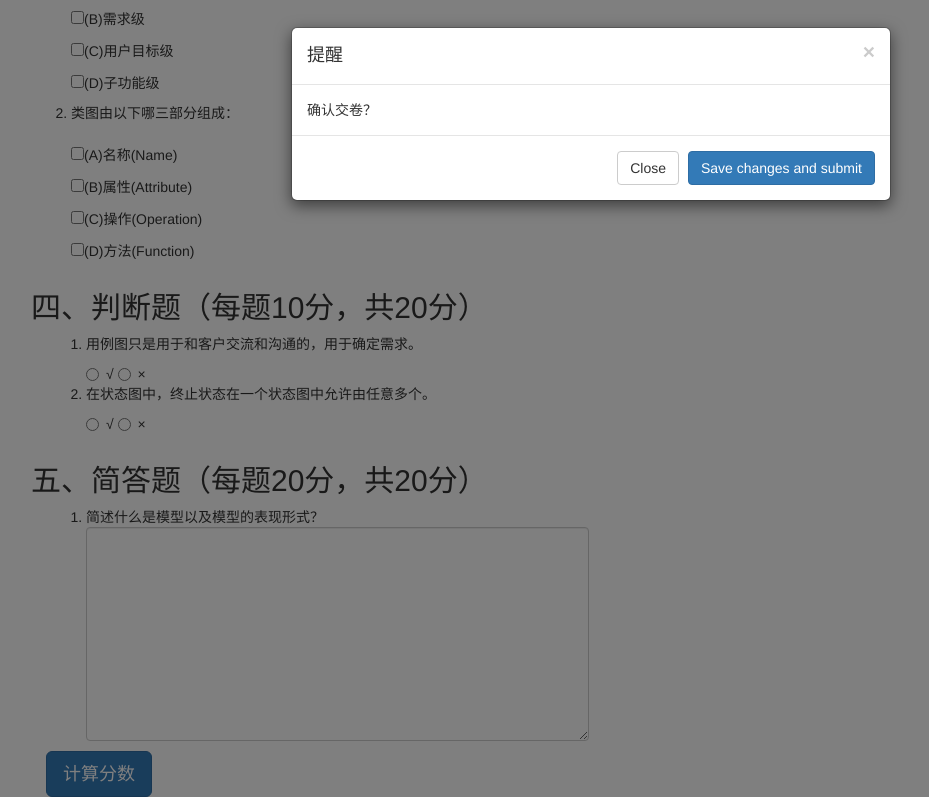
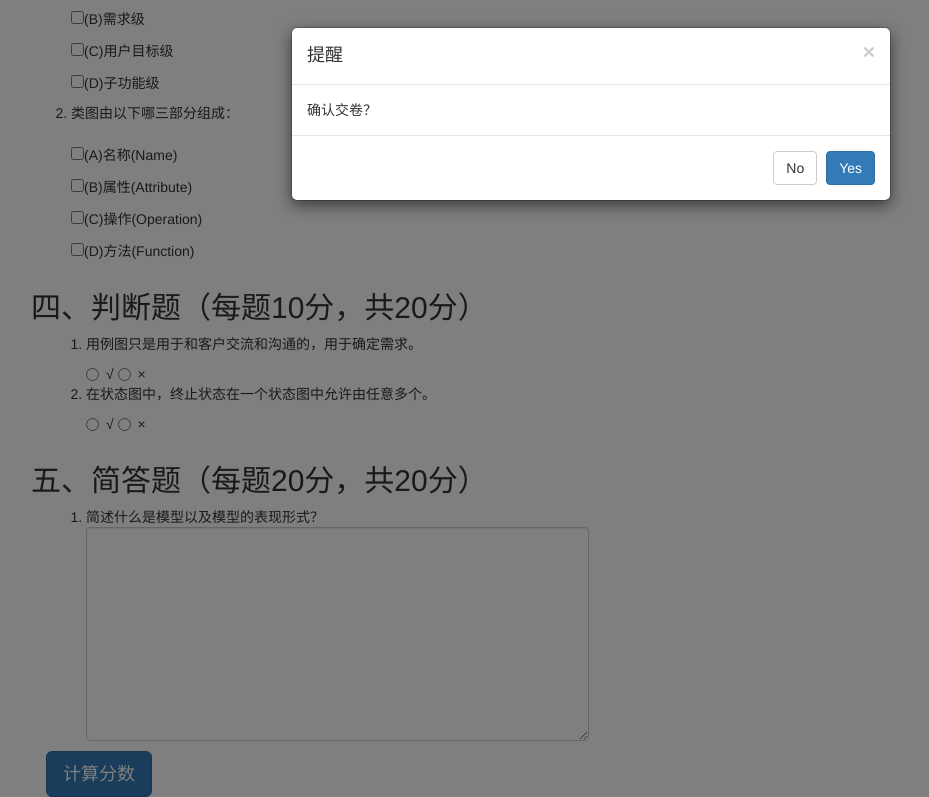
Before and after one commit to Chiuqyan/104, a plain HTML site: page index.html in a window 1280 px wide. Both pictures are taken after a click on the button "计算分数". Shown: the part 920-1717 px from the top of the page, without its empty margins (49-978 px from the left). Drawn offline with Linux system fonts and the light colour scheme.

Commit message:
change the button

```diff
--- a/index.html
+++ b/index.html
@@ -206,8 +206,8 @@
        确认交卷？
       </div>
       <div class="modal-footer">
-        <button type="button" class="btn btn-default" data-dismiss="modal">Close</button>
-        <button type="button" class="btn btn-primary" onclick="Score()">Save changes and submit</button>
+        <button type="button" class="btn btn-default" data-dismiss="modal">No</button>
+        <button type="button" class="btn btn-primary" onclick="Score()">Yes</button>
         <script>
         let Score=function ()
         {
```
